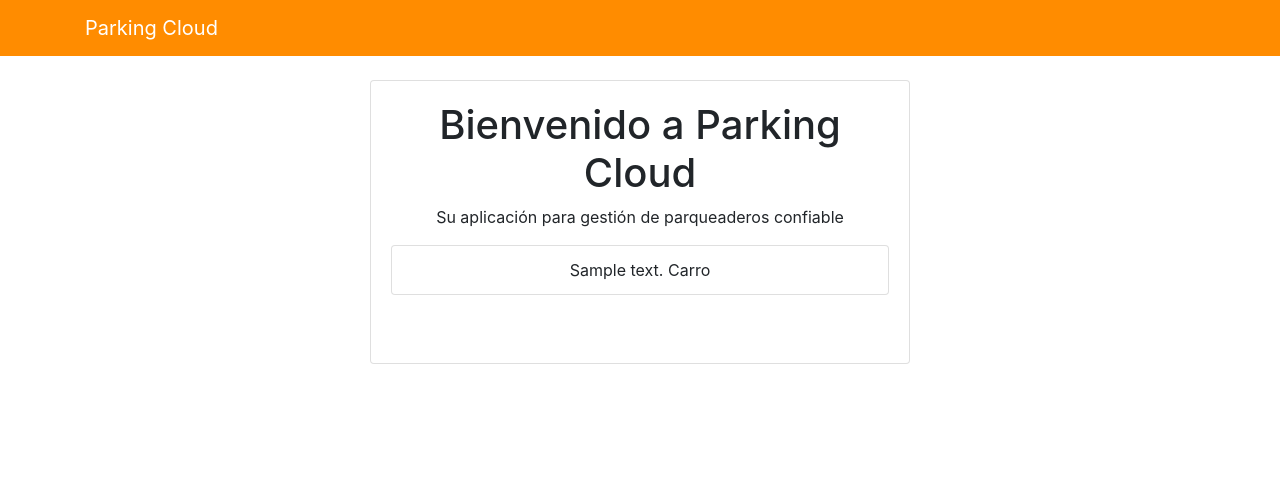
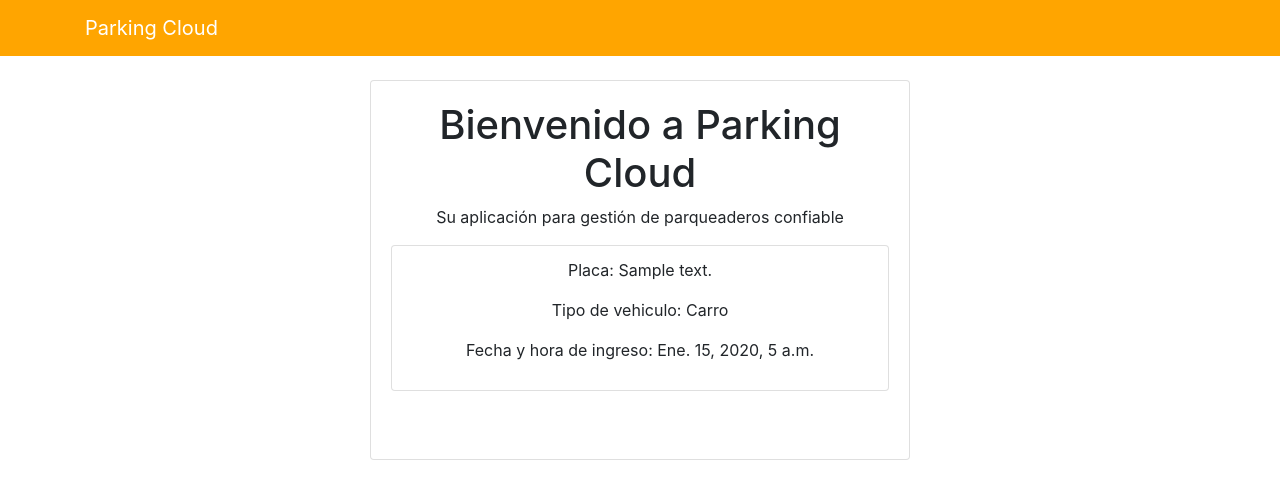
Before and after one commit to abelareiza/parkingcloud, a Django app: page / in a window 1280 px wide. Shown: the top 499 px of the page. Run offline with Django 3.2, Linux system fonts and the light colour scheme; tables that the repository leaves empty hold one stand-in row (values such as "Sample post"); some libraries are stand-ins or nearby versions.

Commit message:
Tercer commit: cambio de idioma, zona horaria

```diff
--- a/pollster/polls/models.py
+++ b/pollster/polls/models.py
@@ -7,7 +7,6 @@ class Vehicle(models.Model):
         ('Moto', 'Moto'),
   )
   vehicle_type = models.CharField(max_length=5, choices=VEHICLE_TYPE)
-
   pub_date = models.DateTimeField('date published')
 
   def __str__(self):
--- a/pollster/pollster/settings.py
+++ b/pollster/pollster/settings.py
@@ -104,9 +104,9 @@ AUTH_PASSWORD_VALIDATORS = [
 # Internationalization
 # https://docs.djangoproject.com/en/3.0/topics/i18n/
 
-LANGUAGE_CODE = 'en-us'
+LANGUAGE_CODE = 'es-co'
 
-TIME_ZONE = 'UTC'
+TIME_ZONE = 'America/Bogota'
 
 USE_I18N = True
 
--- a/pollster/templates/base.html
+++ b/pollster/templates/base.html
@@ -1,6 +1,7 @@
 <!DOCTYPE html>
 <html lang="en">
 <head>
+  <link rel="shortcut icon" href="https://raw.githubusercontent.com/abelareiza/parkingcloud/master/logo.ico" >
   <meta charset="UTF-8">
   <meta name="viewport" content="width=device-width, initial-scale=1.0">
   <link
--- a/pollster/templates/pages/index.html
+++ b/pollster/templates/pages/index.html
@@ -8,7 +8,7 @@
     <ul class="list-group mb-5">
       {% for vehicle in latest_vehicle_list %}
       <li class="list-group-item">
-        {{ vehicle.placa_text }} {{ vehicle.vehicle_type }}
+        <p>Placa: {{ vehicle.placa_text }}</p> <p>Tipo de vehiculo: {{ vehicle.vehicle_type }}</p> <p>Fecha y hora de ingreso: {{ vehicle.pub_date }}</p>
       </li>
       {% endfor %}
     </ul>
--- a/pollster/templates/partials/_navbar.html
+++ b/pollster/templates/partials/_navbar.html
@@ -1,4 +1,4 @@
-<nav class="navbar navbar-dark bg-primary mb-4" style="background-color: darkorange !important;">
+<nav class="navbar navbar-dark bg-primary mb-4" style="background-color: orange !important;">
 	<div class="container">
 		<a class="navbar-brand" href="/">Parking Cloud</a>
 	</div>
```
Also changed, not shown: 1 other file.
